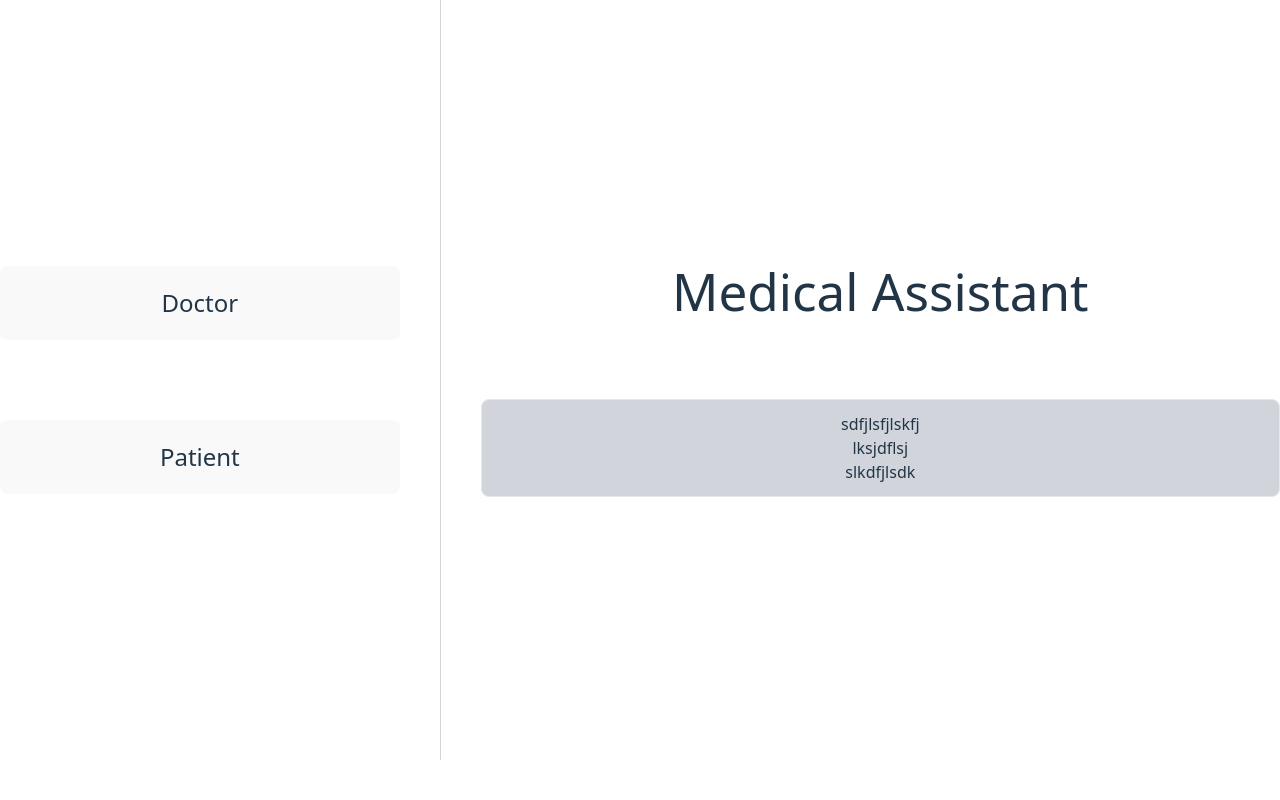
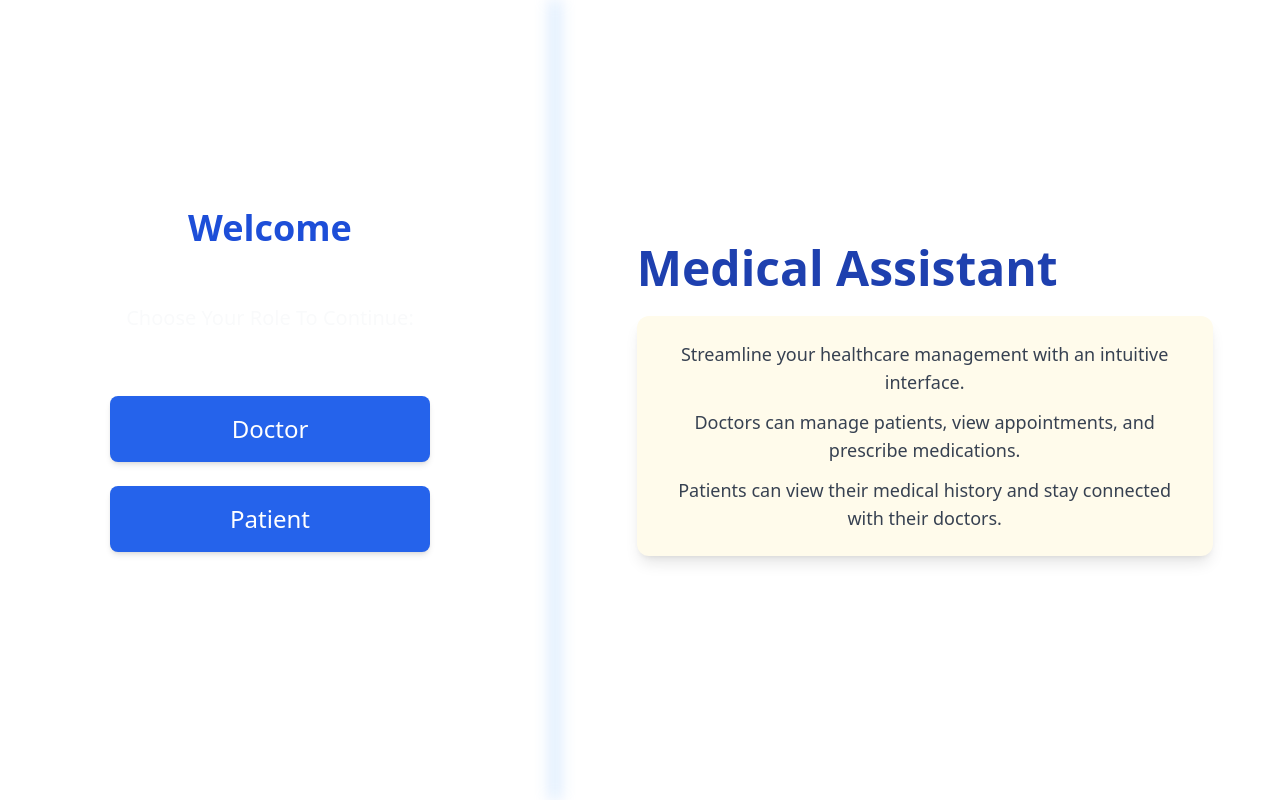
Before and after one commit to MartinezHrcz/MedicalAssistantUI, a React (Vite) app: page / in a window 1280 px wide. Built offline with nearby package versions, Linux system fonts and the light colour scheme.

Commit message:
style: StartPage.tsx remade

```diff
--- a/src/pages/StartPage.tsx
+++ b/src/pages/StartPage.tsx
@@ -4,26 +4,47 @@ export function StartPage() {
     const navigate = useNavigate();
     return(
         <>
-            <div className="flex h-auto min-h-[95vh] w-full gap-10">
-                <div className="flex flex-col justify-center items-center basis-1/3 gap-20">
-                    <button className="btn btn-primary w-full h-auto py-5 text-2xl" onClick={()=>navigate("/doctor/login")}>
-                        Doctor
-                    </button>
-                    <button className="btn btn-primary w-full py-5 text-2xl" onClick={()=>navigate("/patient/login")}>
-                        Patient
-                    </button>
+            <div className="flex flex-col lg:flex-row items-center justify-center min-h-[95vh] w-full px-8 text-gray-900">
+                <div className="flex flex-col items-center justify-center gap-10 w-full lg:w-1/3 mb-10">
+                    <h1 className="text-4xl font-bold text-blue-700 mb-4">Welcome</h1>
+                    <p className="text-xl capitalize text-gray-50 text-center max-w-sm mb-6">
+                        Choose your role to continue:
+                    </p>
+
+                    <div className="flex flex-col gap-6 w-full max-w-xs">
+                        <button
+                            className="w-full bg-blue-600 hover:bg-blue-700 text-white text-2xl py-4 rounded-lg shadow-md transition-transform hover:scale-[1.02]"
+                            onClick={() => navigate("/doctor/login")}
+                        >
+                            Doctor
+                        </button>
+                        <button
+                            className="w-full bg-blue-600 hover:bg-blue-700 text-white text-2xl py-4 rounded-lg shadow-md transition-transform hover:scale-[1.02]"
+                            onClick={() => navigate("/patient/login")}
+                        >
+                            Patient
+                        </button>
+                    </div>
                 </div>
 
-                <div className="w-px bg-gray-300"></div>
+                <div className="hidden lg:block w-1 blur bg-blue-300 mx-20 min-h-screen"></div>
 
-                <div className="flex flex-col justify-center basis-2/3 gap-20">
-                    <h1>
+                <div className="flex flex-col justify-center items-start w-full lg:w-2/3 max-w-xl">
+                    <h2 className="text-5xl font-extrabold text-blue-800 mb-6">
                         Medical Assistant
-                    </h1>
-                    <div className="bg-gray-300 border border-black-300 rounded-lg px-3 py-3">
-                        <p>sdfjlsfjlskfj</p>
-                        <p>lksjdflsj</p>
-                        <p>slkdfjlsdk</p>
+                    </h2>
+                    <div className=" text-lg bg-amber-50 border-gray-200 rounded-xl shadow-lg px-6 py-6 space-y-3">
+                        <p className="text-gray-700">
+                            Streamline your healthcare management with an intuitive interface.
+                        </p>
+                        <p className="text-gray-700">
+                            Doctors can manage patients, view appointments, and prescribe
+                            medications.
+                        </p>
+                        <p className="text-gray-700">
+                            Patients can view their medical history and stay connected with
+                            their doctors.
+                        </p>
                     </div>
                 </div>
             </div>
```
